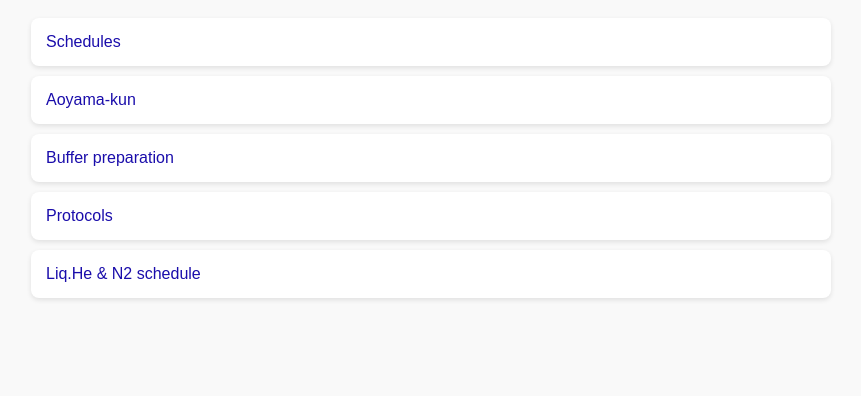
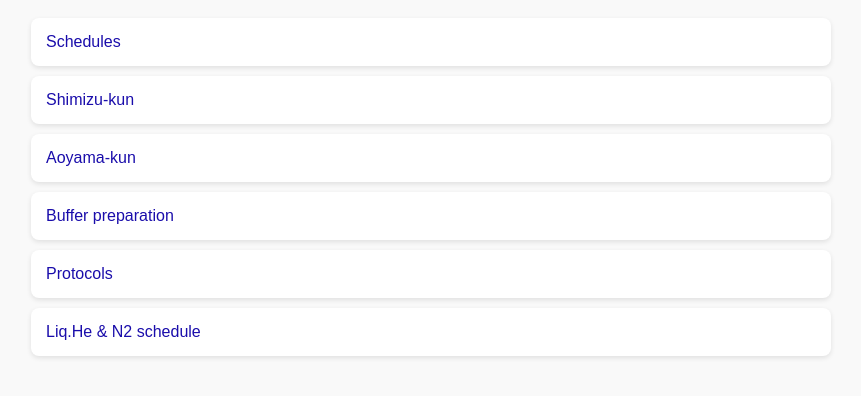
Before and after one commit to dmubiquitin/technicians, a plain HTML site: page index.html in a window 1280 px wide. Shown: the part 80-476 px from the top of the page, without its empty margins (209-1070 px from the left). Drawn offline with Linux system fonts and the light colour scheme.

Commit message:
Update index.html

```diff
--- a/index.html
+++ b/index.html
@@ -37,6 +37,7 @@
   <h1>Morimoto Group's Shared Documents</h1>
   <ul>
     <li><a href="https://stkyotouac-my.sharepoint.com/:w:/g/personal/morimoto_daichi_3x_ms_c_kyoto-u_ac_jp/EcKZAzANJwhCvhoWI6hW-doBZ0e-IBrkV-w3HNuJvBxtAA?e=QQZpXX" target="_blank">Schedules</a></li>
+    <li><a href="https://stkyotouac-my.sharepoint.com/:w:/g/personal/morimoto_daichi_3x_ms_c_kyoto-u_ac_jp/EcxRq1RVMhFJklwzOTAlLJIBKxfYZmtyX2Xb6UixEOWu-Q?e=YLWQRN" target="_blank">Shimizu-kun</a></li>
     <li><a href="https://stkyotouac-my.sharepoint.com/:w:/g/personal/morimoto_daichi_3x_ms_c_kyoto-u_ac_jp/EdZ65Tdn-zlHt-3gsGvQXcYBDXHRLcSQoPgk_uQnz7HnTg?e=QphZQR" target="_blank">Aoyama-kun</a></li>
     <li><a href="https://stkyotouac-my.sharepoint.com/:x:/g/personal/morimoto_daichi_3x_ms_c_kyoto-u_ac_jp/EX65vLmvGVBIg1bw_1gTyGABu0fmr2wZc22nANKyCyr6rg?e=nTk3cg" target="_blank">Buffer preparation</a></li>
     <li><a href="https://stkyotouac-my.sharepoint.com/:x:/g/personal/morimoto_daichi_3x_ms_c_kyoto-u_ac_jp/EVFIaj6nuQhOi4CDImmBfioBhLbpHKEaOQHG2xDe2d-FGA?e=YtFQSr" target="_blank">Protocols</a></li>
```
